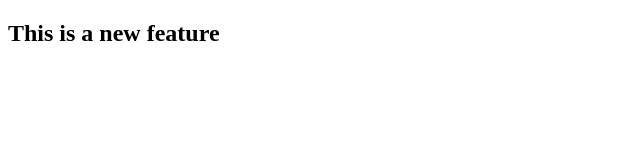
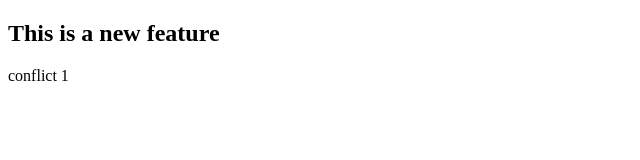
Before and after one commit to ChidinmaMmahi/git-tutorial3, a plain HTML site: page feature.html in a window 1280 px wide. Shown: the full height of the page, 0-640 px from the left. Drawn offline with Linux system fonts and the light colour scheme.

Commit message:
conflict 1

```diff
--- a/feature.html
+++ b/feature.html
@@ -7,6 +7,6 @@
   </head>
   <body>
     <h2>This is a new feature</h2>
-    <p></p>
+    <p>conflict 1</p>
   </body>
 </html>
```
